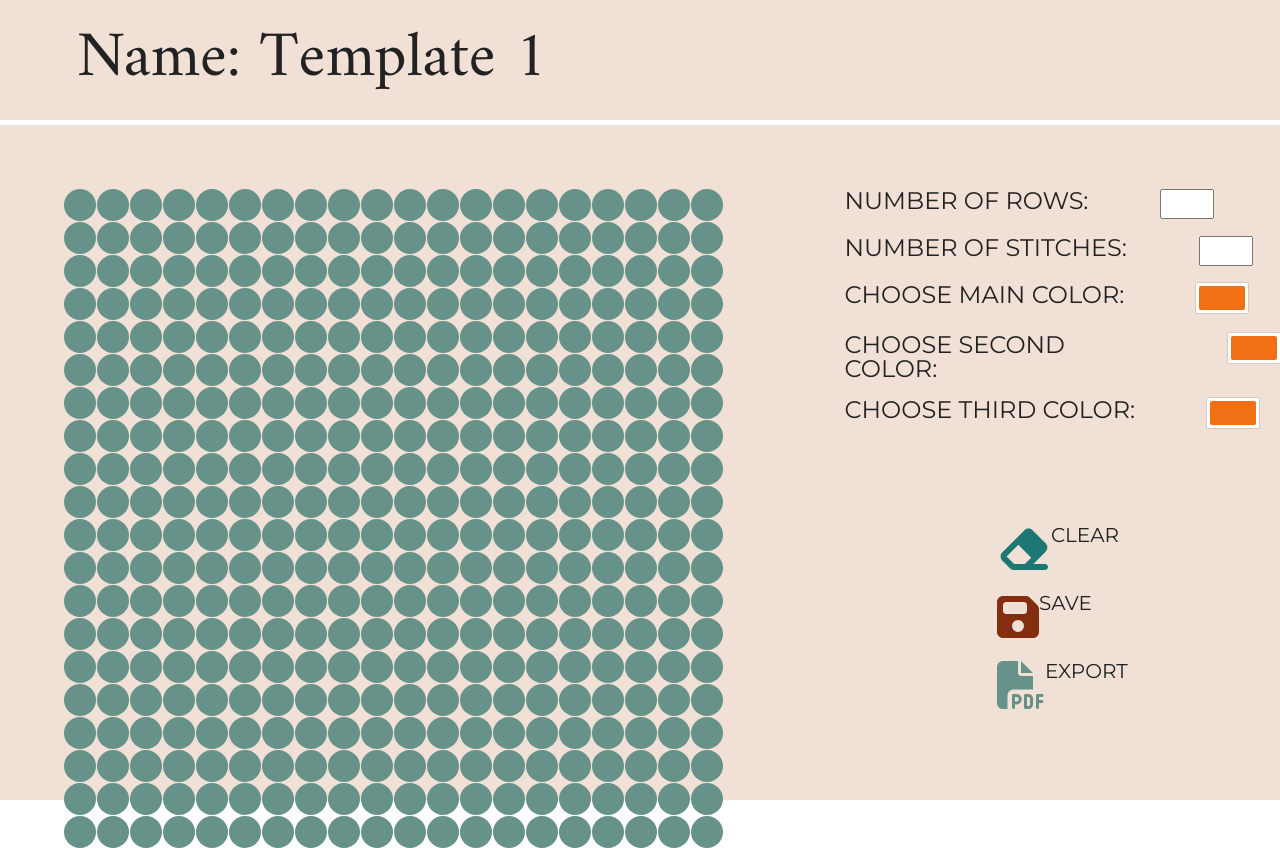
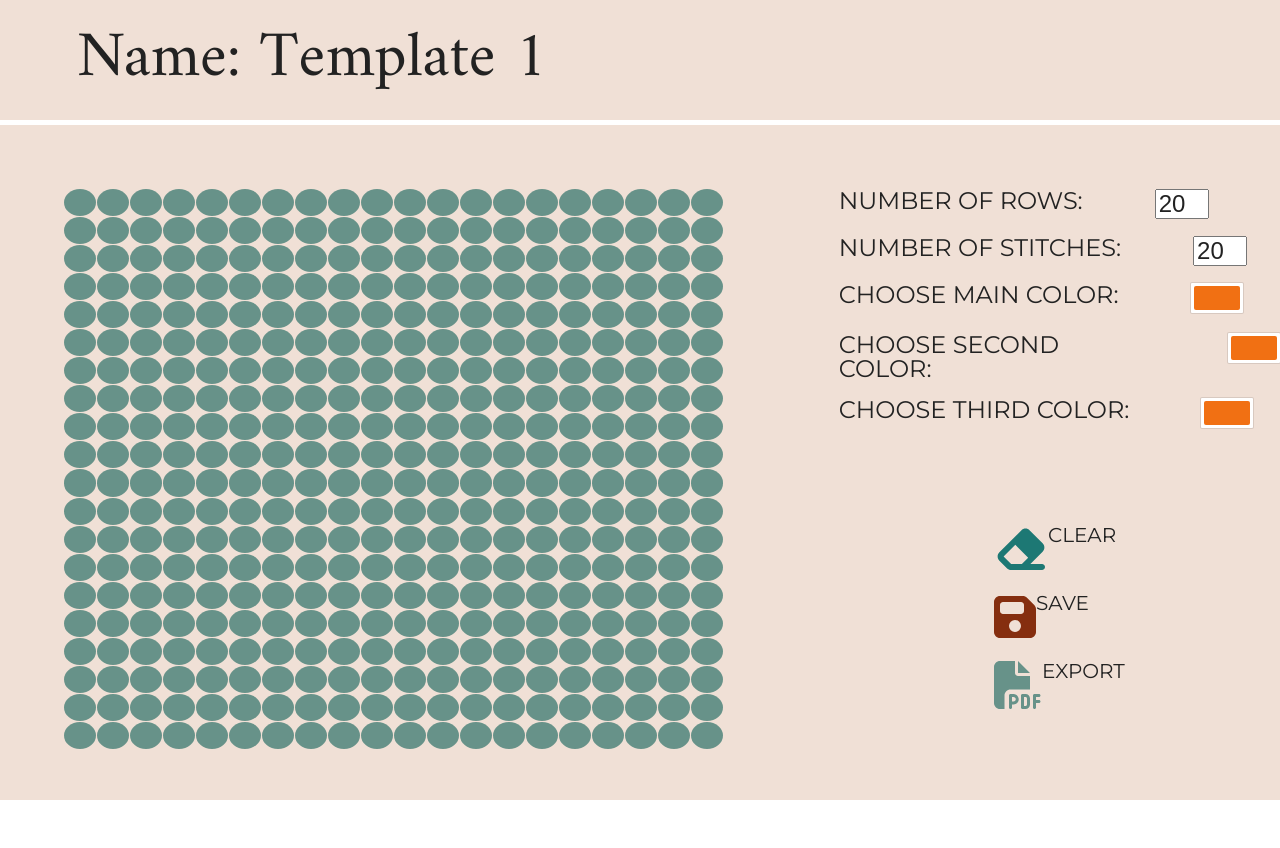
Before and after one commit to GabCzek/KnitArt, a React (Create React App) app: page /#/template in a window 1280 px wide. After the commit the page ends 800 px from the top, so only its background shows below. Built offline with nearby package versions, Linux system fonts and the light colour scheme.

Commit message:
some functionality added to templateCreation

```diff
--- a/src/js/templateCreation/ColorPicker.js
+++ b/src/js/templateCreation/ColorPicker.js
@@ -10,6 +10,7 @@ const ColorPicker = () => {
         a: '1',
     });
 
+
     const handleColorChange = (color) => {
         setColor(color.rgb);
     };
@@ -19,6 +20,7 @@ const ColorPicker = () => {
 
     const handleClose = () => {
         setDisplayColorPicker(false)
+
     };
 
     const colorPickerStyles = {
--- a/src/js/templateCreation/CreateTemplate.js
+++ b/src/js/templateCreation/CreateTemplate.js
@@ -7,6 +7,14 @@ const Template = () => {
     const [rows, setRows] = useState(20);
     const [columns, setColumns] = useState(20);
 
+    const changeRows = rows => {
+        setRows(rows);
+    };
+
+    const changeColumns = columns => {
+        setColumns(columns);
+    };
+
     return (
         <div className="container">
             <div className="main-container template-container">
@@ -14,8 +22,8 @@ const Template = () => {
                     <h1>Name: Template 1</h1>
                 </div>
                 <div className="template">
-                    <TemplateGrid rows={rows} columns={columns}/>
-                    <TemplateInfo />
+                    <TemplateGrid rows={rows} columns={columns} />
+                    <TemplateInfo changeRows={changeRows} changeColumns={changeColumns} />
                 </div>
             </div>
         </div>
--- a/src/js/templateCreation/TemplateGrid.js
+++ b/src/js/templateCreation/TemplateGrid.js
@@ -1,7 +1,14 @@
-import React from "react";
+import React, {useState} from "react";
+import '../../scss/elements/templateGrid.scss';
 
-const templateGrid = ({columns, rows}) => {
-    const arr = new Array(rows * columns).fill('')
+const TemplateGrid = ({columns, rows}) => {
+    const arr = new Array(rows * columns).fill('');
+    const [color, setColor] = useState("#679289");
+
+    const handleClick = (e) => {
+        e.target.style.backgroundColor = "#852E0F";
+    }
+
 
     return (
         <div className="template-grid"
@@ -10,13 +17,14 @@ const templateGrid = ({columns, rows}) => {
                  gridTemplateColumns: `repeat(${columns}, 2em)`,
                  gap: 1
              }}>
-            {arr.map((el, i) => <div key={i} style={{
-                backgroundColor: '#679289',
+            {arr.map((el, i) => <div onClick={e => handleClick(e)} key={i} style={{
+                backgroundColor: color,
                 borderRadius: "50%",
-                height: "2em"
+                height: `${rows} > 20 ? "1.5em" : "2em"`,
+                cursor: "pointer"
             }}>{el}</div>)}
         </div>
     )
 }
 
-export default templateGrid;
+export default TemplateGrid;
--- a/src/js/templateCreation/TemplateInfo.js
+++ b/src/js/templateCreation/TemplateInfo.js
@@ -1,10 +1,11 @@
-import React from "react";
+import React, {useState} from "react";
 import TemplateInfoForm from "./TemplateInfoForm";
 import TemplateIcons from "./TemplateIcons";
-const TemplateInfo = () => {
+import ColorPicker from "./ColorPicker";
+const TemplateInfo = ({changeRows, changeColumns}) => {
     return (
         <div className="template-info">
-            <TemplateInfoForm />
+            <TemplateInfoForm changeRows={changeRows} changeColumns={changeColumns}/>
             <TemplateIcons />
         </div>
     )
--- a/src/js/templateCreation/TemplateInfoForm.js
+++ b/src/js/templateCreation/TemplateInfoForm.js
@@ -1,16 +1,27 @@
-import React from "react";
+import React, {useState} from "react";
 import ColorPicker from "./ColorPicker";
-const TemplateInfoForm = () => {
+const TemplateInfoForm = ({changeRows, changeColumns}) => {
+    const [rowsValue, setRowsValue] = useState(20);
+    const [columnsValue, setColumnsValue] = useState(20);
+    const handleRowsChange = ({target: {value}}) => {
+        setRowsValue(value)
+        changeRows(rowsValue)
+    };
+
+    const handleColumnsChange = ({target: {value}}) => {
+        setColumnsValue(value)
+        changeColumns(columnsValue)
+    };
+
     return (
         <form>
             <label className="template-label">
                 Number of rows:
-                {/*Zrobić tak żeby pojawiał się span z numerem, jak klikniemy, to pojawia się input i możemy zmienić*/}
-                <input type="number"/>
+                <input onChange={handleRowsChange}  value={rowsValue} type="number"/>
             </label>
             <label className="template-label">
                 Number of stitches:
-                <input type="number"/>
+                <input onChange={handleColumnsChange}  value={columnsValue} type="number"/>
             </label>
             <label className="template-label">
                 Choose main color:
--- a/src/scss/elements/createTemplate.css
+++ b/src/scss/elements/createTemplate.css
@@ -42,7 +42,7 @@
   text-transform: uppercase;
   display: flex;
   flex-direction: column;
-  padding-left: 10%;
+  padding-left: 4%;
 }
 .template-info form {
   display: flex;
--- a/src/scss/elements/createTemplate.scss
+++ b/src/scss/elements/createTemplate.scss
@@ -30,7 +30,7 @@
   text-transform: uppercase;
   display: flex;
   flex-direction: column;
-  padding-left: 10%;
+  padding-left: 4%;
 
   & form {
     display: flex;
--- a/src/scss/elements/templateGrid.css
+++ b/src/scss/elements/templateGrid.css
@@ -1,3 +1,6 @@
-
+.template-grid {
+  width: 60%;
+  overflow: scroll;
+}
 
 /*# sourceMappingURL=templateGrid.css.map */
--- a/src/scss/elements/templateGrid.scss
+++ b/src/scss/elements/templateGrid.scss
@@ -1,3 +1,5 @@
-.templateElement {
-  width:
+.template-grid {
+  width: 60%;
+  overflow: scroll;
+
 }
```
Also changed, not shown: 1 other file (tests, documents, lock files or other folders).
